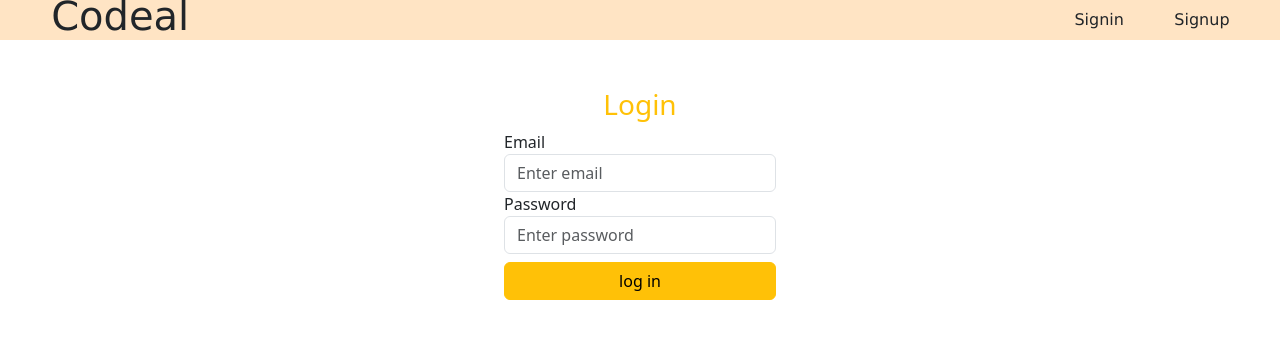
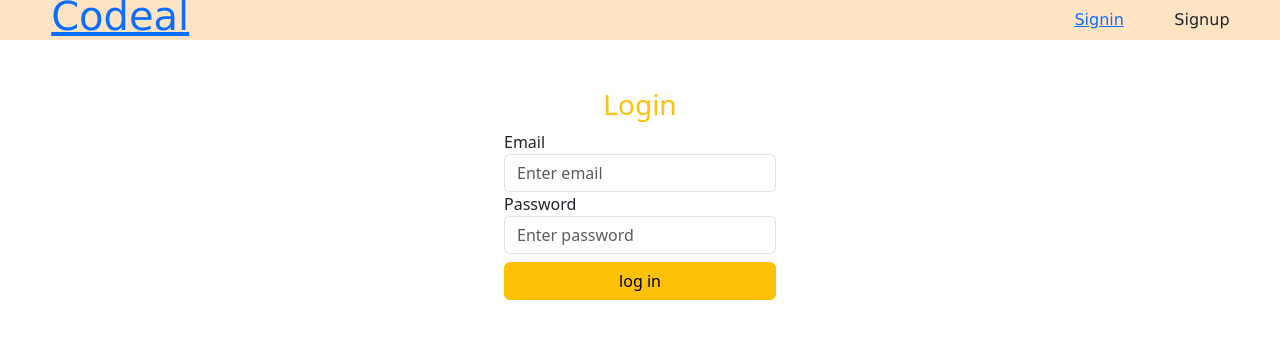
Before and after one commit to Gavaskar0543/React-SocialMedia-webApp, a React (Create React App) app in the folder Codeal/: page /login in a window 1280 px wide. Shown: the top 338 px of the page. Built offline with nearby package versions, Linux system fonts and the light colour scheme; no server answers.

Commit message:
Error fixed

```diff
--- a/Codeal/src/Components/App.js
+++ b/Codeal/src/Components/App.js
@@ -1,4 +1,4 @@
-import { getPost } from "../api";
+import { getPosts } from "../api";
 import { useEffect, useState } from "react";
 import { Navbar } from "./Navbar";
 import PageNotFound from "../Pages/pageNotFound";
@@ -11,7 +11,7 @@
   const [loading, setloading] = useState(true);
   useEffect(() => {
     let fetchPosts = async () => {
-      let response = await getPost();
+      let response = await getPosts();
       console.log("response", response);
       if (response.success) {
         setPosts(response.data.posts);
--- a/Codeal/src/Components/Navbar.js
+++ b/Codeal/src/Components/Navbar.js
@@ -1,14 +1,16 @@
-import React from "react";
+import { Link } from "react-router-dom";
 import styles from "../Styles/Navbar.module.css";
 export const Navbar = () => {
   return (
     <>
       <div className={styles.navbar}>
         <div className={styles.logo}>
-          <h1>codeal</h1>
+         <Link to='/'> <h1>codeal</h1></Link>
         </div>
         <div className={styles.space}>
-          <div>signin</div>
+          <div>
+            <Link to="/login">Signin</Link>
+          </div>
           <div>signup</div>
         </div>
       </div>
--- a/Codeal/src/Pages/Login.js
+++ b/Codeal/src/Pages/Login.js
@@ -1,22 +1,33 @@
-import React,{useState} from "react";
+import React, { useState } from "react";
 import "bootstrap/dist/css/bootstrap.css";
-import { ToastContainer, toast } from 'react-toastify';
-import 'react-toastify/dist/ReactToastify.css';
+import { ToastContainer, toast } from "react-toastify";
+import "react-toastify/dist/ReactToastify.css";
 
+import { useAuth } from "../hooks";
 const Login = () => {
-  const [email,setEmail] = useState('');
-  const [password,setPassword] = useState('');
-  const [logging,setLogging] = useState(false);
+  const [email, setEmail] = useState("");
+  const [password, setPassword] = useState("");
+  const [logging, setLogging] = useState(false);
+ const auth = useAuth();
+ console.log(auth)
   //notification function
   const notify = () => toast("please enter both email and password");
-
- const handleSubmit = (e) => {
+  const loginToast = () => toast("password/email does`nt match");
+  const handleSubmit = async (e) => {
     e.preventDefault();
     setLogging(true);
-   if(!email  || !password){
-    notify();
-   }
-  }
+    if (!email || !password) {
+      notify();
+    }
+    const response = await auth.login(email, password);
+    if (response.success) {
+      loginToast();
+    }
+    else{
+      loginToast();
+    }
+    setLogging(false);
+  };
   return (
     <div className="container  mt-5 w-25">
       <div className="container">
@@ -41,16 +52,20 @@
               id="Password"
               className="form-control"
               placeholder="Enter password"
-
               value={password}
               onChange={(e) => setPassword(e.target.value)}
             />
           </div>
-         <div disabled={logging}>
-         <button type="submit" className="btn btn-warning w-100 mt-2">
-            {logging ? 'loging in...' : 'log in'}
-          </button>
-         </div>
+          <div>
+            <button
+              type="submit"
+
+              className="btn btn-warning w-100 mt-2"
+              disabled={logging}  >
+              {logging ? "loging in..." : "log in"}
+            </button>
+
+          </div>
         </form>
       </div>
     </div>
--- a/Codeal/src/Providers/index.js
+++ b/Codeal/src/Providers/index.js
@@ -0,0 +1,18 @@
+import { createContext } from 'react';
+
+import { useProvideAuth } from '../hooks';
+
+const initialState = {
+  user: null,
+  login: () => {},
+  logout: () => {},
+  loading: true,
+};
+
+export const AuthContext = createContext(initialState);
+
+export const AuthProvider = ({ children }) => {
+  const auth = useProvideAuth();
+
+  return <AuthContext.Provider value={auth}>{children}</AuthContext.Provider>;
+};
--- a/Codeal/src/api/index.js
+++ b/Codeal/src/api/index.js
@@ -1,45 +1,43 @@
-import { Local_Storage_TOKEN_KEY } from "../utils/index";
-import { API_URLS } from "../utils/inde";
-let customFetch = async (url, { body, ...customConfig }) => {
+import { API_URLS,Local_Storage_TOKEN_KEY } from '../utils/constants';
+import { getFormBody} from '../utils/index'
+
+const customFetch = async (url, { body, ...customConfig }) => {
   const token = window.localStorage.getItem(Local_Storage_TOKEN_KEY);
-  //header
+
   const headers = {
-    "content-type": "application/json",
-    Accept: "application/json",
+    'content-type': 'application/x-www-form-urlencoded',
   };
-  //if token exist in local storage then add new key to headers as authoriztion
+
   if (token) {
     headers.Authorization = `Bearer ${token}`;
   }
-  //config
+
   const config = {
-    //including custom config
     ...customConfig,
     headers: {
-      //header contains content and accept
       ...headers,
-      //costomConfig contains an header
       ...customConfig.headers,
     },
   };
-  //if body exits as parameter then create new key in config and store its value using json stringyfy
+
   if (body) {
-    config.body = JSON.stringify(body);
+    config.body = getFormBody(body);
   }
 
   try {
     const response = await fetch(url, config);
     const data = await response.json();
-//if success
+
     if (data.success) {
       return {
         data: data.data,
         success: true,
       };
     }
+
     throw new Error(data.message);
   } catch (error) {
-    console.log(error.message);
+    console.error('error');
     return {
       message: error.message,
       success: false,
@@ -47,9 +45,15 @@
   }
 };
 
-//getpost
-export const getPost = (pages=1, limitOfPost=5) => {
-  return customFetch(API_URLS.posts(pages,limitOfPost),{
-    method :'GET'
+export const getPosts = (page = 1, limit = 5) => {
+  return customFetch(API_URLS.posts(page, limit), {
+    method: 'GET',
   });
 };
+
+export const login = (email, password) => {
+  return customFetch(API_URLS.login(), {
+    method: 'POST',
+    body: { email, password },
+  });
+};
--- /dev/null
+++ b/Codeal/src/hooks/index.js
@@ -0,0 +1,40 @@
+import { useContext, useState } from 'react';
+
+import { AuthContext } from '../Providers/index';
+import { login as userLogin } from '../api';
+
+export const useAuth = () => {
+  return useContext(AuthContext);
+};
+
+export const useProvideAuth = () => {
+  const [user, setUser] = useState(null);
+  const [loading, setLoading] = useState(true);
+
+  const login = async (email, password) => {
+    const response = await userLogin(email, password);
+
+    if (response.success) {
+      setUser(response.data.user);
+      return {
+        success: true,
+      };
+    } else {
+      return {
+        success: false,
+        message: response.message,
+      };
+    }
+  };
+
+  const logout = () => {
+    setUser(null);
+  };
+
+  return {
+    user,
+    login,
+    logout,
+    loading,
+  };
+};
--- a/Codeal/src/index.js
+++ b/Codeal/src/index.js
@@ -2,14 +2,14 @@
 import ReactDOM from "react-dom/client";
 import { App } from "./Components";
 import { BrowserRouter as Router } from "react-router-dom";
-
+import { AuthProvider } from "./Providers";
 const root = ReactDOM.createRoot(document.getElementById("root"));
 root.render(
   <React.StrictMode>
     <Router>
-
-      <App />
-
-     </Router>
+      <AuthProvider>
+        <App />
+      </AuthProvider>
+    </Router>
   </React.StrictMode>
 );
--- a/Codeal/src/utils/index.js
+++ b/Codeal/src/utils/index.js
@@ -0,0 +1,14 @@
+
+
+export const getFormBody = (params) => {
+  let formBody = [];
+
+  for (let property in params) {
+    let encodedKey = encodeURIComponent(property); // 'user name' => 'user%20name'
+    let encodedValue = encodeURIComponent(params[property]); // aakash 123 => aakash%2020123
+
+    formBody.push(encodedKey + '=' + encodedValue);
+  }
+
+  return formBody.join('&'); // 'username=aakash&password=123213'
+};
```
Also changed, not shown: Codeal/src/utils/constants.js (renamed from Codeal/src/utils/inde.js), 1 other file (tests, documents, lock files or other folders).
